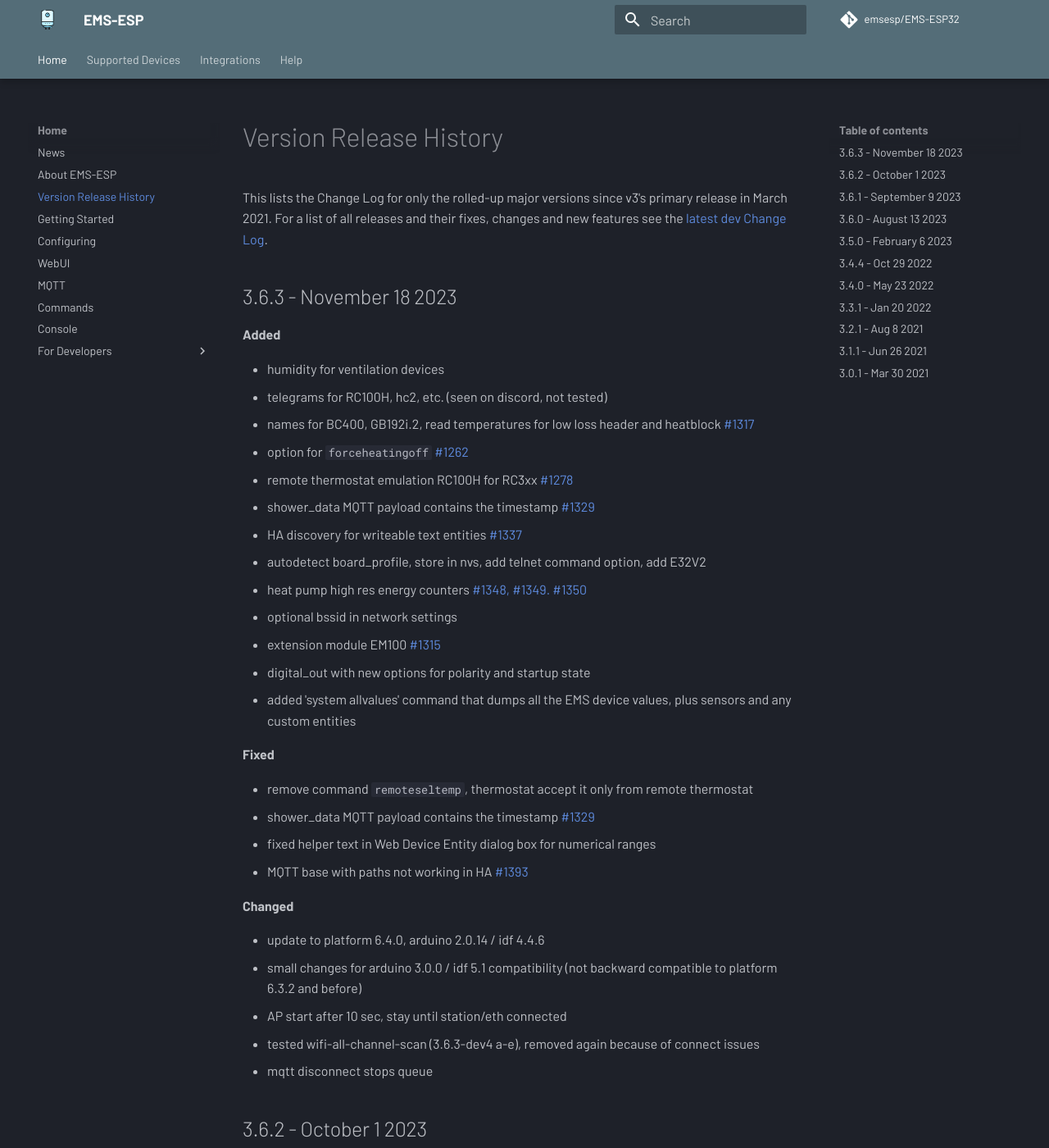
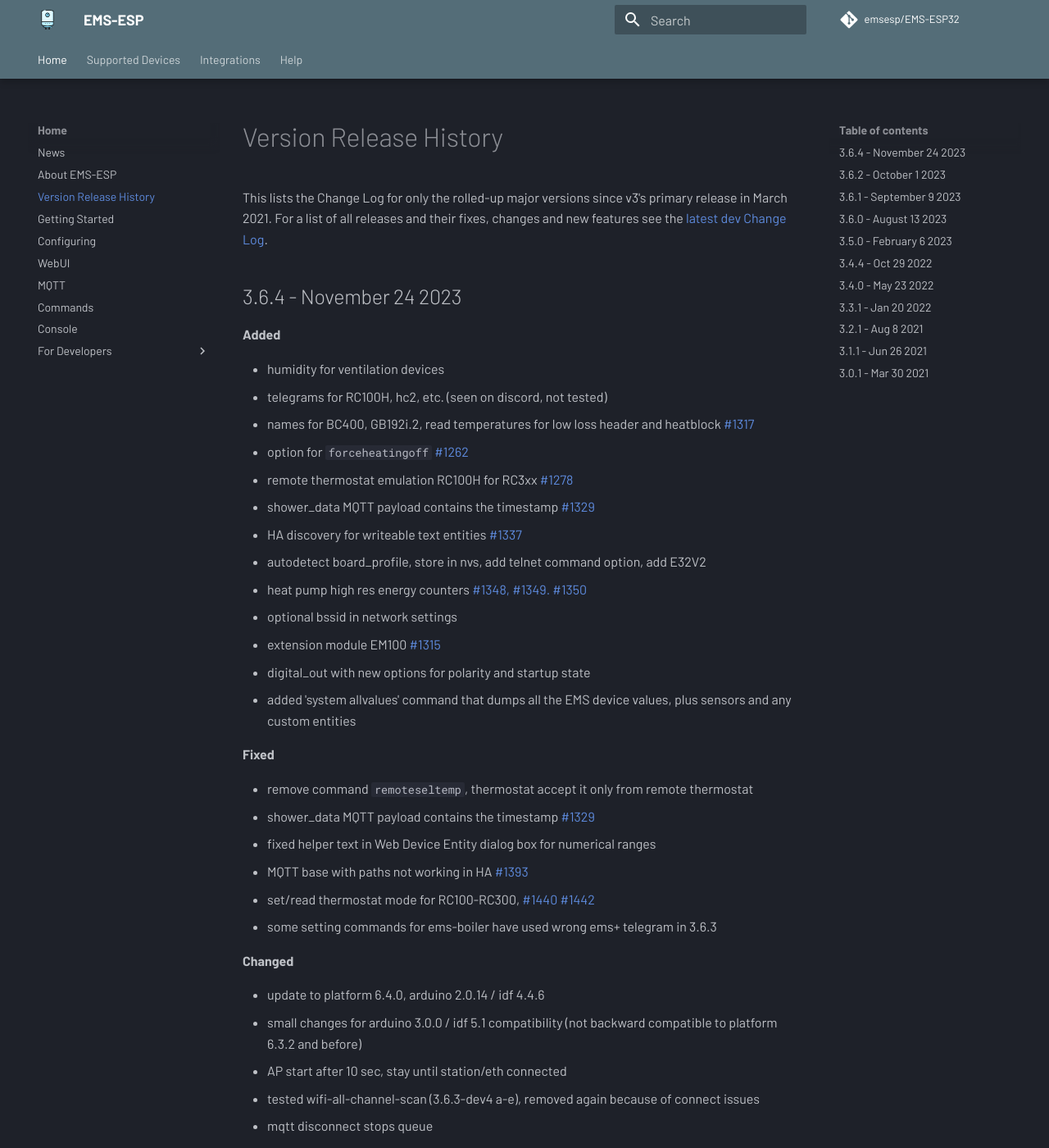
Before and after one commit to emsesp/docs, an MkDocs documentation site: the page built from docs/Version-Release-History.md, in a window 1280 px wide and 1400 px high. Shown: the whole window at 82% size. Built offline with MkDocs 1.6.1 and Material for MkDocs 9.7.7, drawn with Linux system fonts in a browser that asks for light colours; comment, search, counter and statistics services are not loaded.

Commit message:
update to 3.6.4

```diff
--- a/docs/Version-Release-History.md
+++ b/docs/Version-Release-History.md
@@ -1,6 +1,6 @@
 This lists the Change Log for only the rolled-up major versions since v3's primary release in March 2021. For a list of all releases and their fixes, changes and new features see the [latest dev Change Log](https://github.com/emsesp/EMS-ESP32/blob/dev/CHANGELOG_LATEST.md).
 
-## 3.6.3 - November 18 2023
+## 3.6.4 - November 24 2023
 
 **Added**
 
@@ -24,6 +24,8 @@ This lists the Change Log for only the rolled-up major versions since v3's prima
 - shower_data MQTT payload contains the timestamp [#1329](https://github.com/emsesp/EMS-ESP32/issues/1329)
 - fixed helper text in Web Device Entity dialog box for numerical ranges
 - MQTT base with paths not working in HA [#1393](https://github.com/emsesp/EMS-ESP32/issues/1393)
+- set/read thermostat mode for RC100-RC300, [#1440](https://github.com/emsesp/EMS-ESP32/issues/1440) [#1442](https://github.com/emsesp/EMS-ESP32/issues/1442)
+- some setting commands for ems-boiler have used wrong ems+ telegram in 3.6.3
 
 **Changed**
 
```
Also changed, not shown: docs/index.md (+1 -1 lines).
